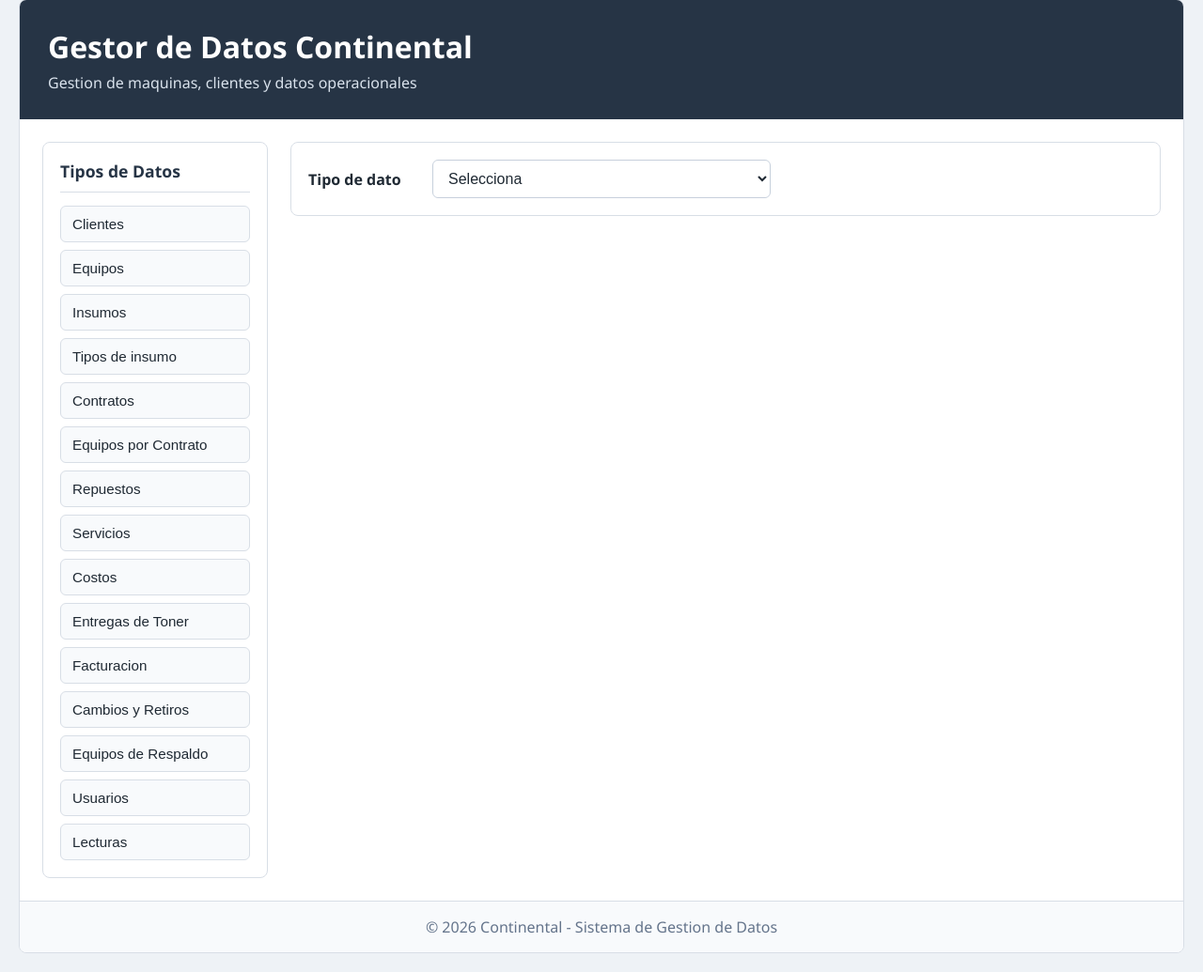
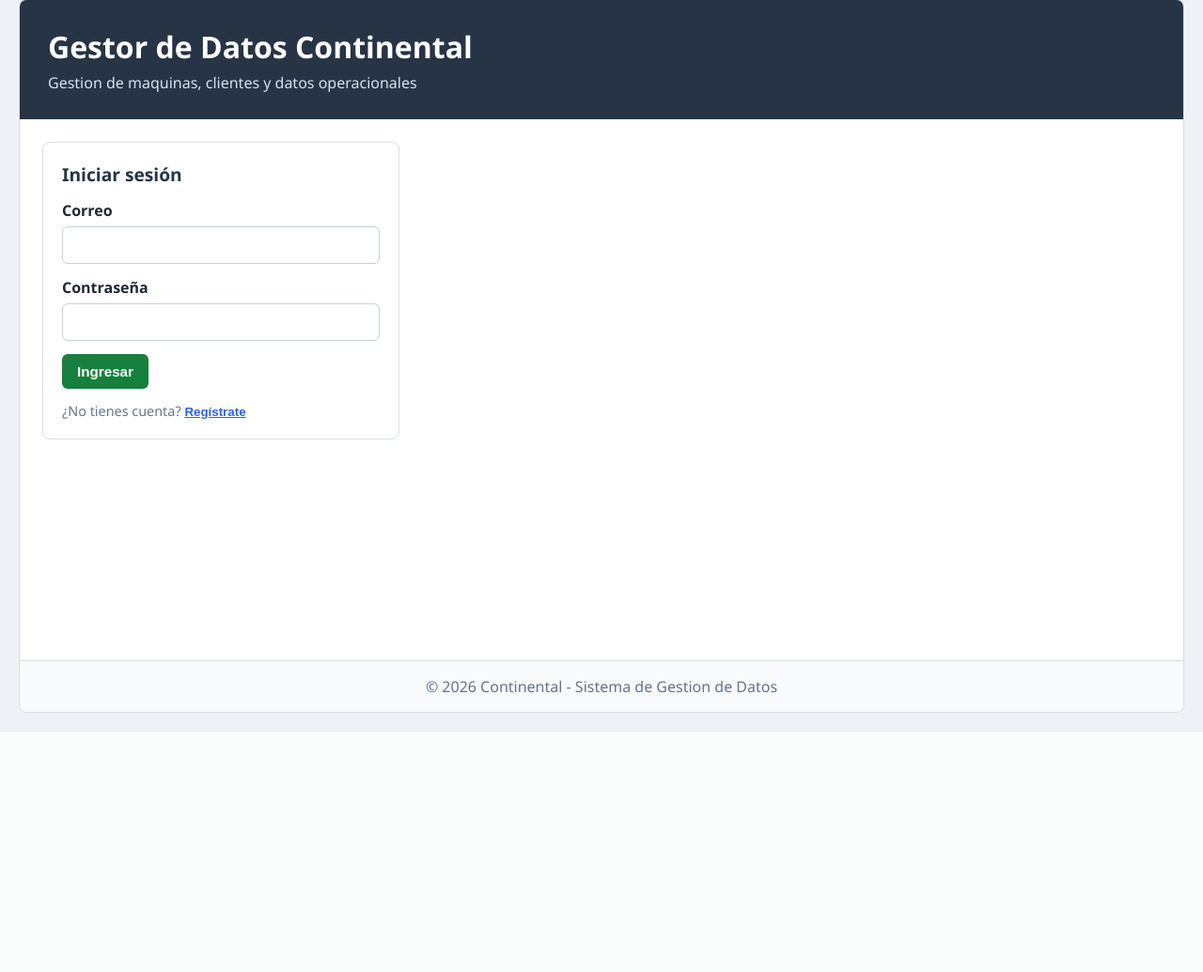
Before and after one commit to J0S23/Software_Continental, a FastAPI app: page / in a window 1280 px wide. Shown: the part 21-1056 px from the top of the page at 94% size. After the commit the page ends 800 px from the top, so only its background shows below. Run offline with FastAPI, Linux system fonts and the light colour scheme.

Commit message:
Feat: Proteger escrituras con sesión y agregar UI de login/registro

```diff
--- a/routers/datos.py
+++ b/routers/datos.py
@@ -1,13 +1,14 @@
 # CRUD generico para cualquier tipo definido en catalogo_modelos.CATALOGO_DATOS:
 # GET/POST/PUT/DELETE /api/{tipo}[/{registro_id}]. El {tipo} en la URL (p. ej.
 # "clientes", "equipos") selecciona la configuracion y el repositorio a usar.
-from fastapi import APIRouter, HTTPException, Request
+from fastapi import APIRouter, Depends, HTTPException, Request
 
 from catalogo_modelos import (
     obtener_configuracion_tipo,
     obtener_configuracion_frontend,
     obtener_tipos,
 )
+from routers.auth import get_current_user
 from servicios_datos import (
     actualizar_registro,
     crear_registro,
@@ -48,7 +49,7 @@ async def obtener_registros(tipo: str):
 
 
 @router.post("/api/{tipo}")
-async def agregar_registro(tipo: str, request: Request):
+async def agregar_registro(tipo: str, request: Request, usuario=Depends(get_current_user)):
     configuracion = obtener_configuracion_tipo(tipo)
     modelo = obtener_modelo(configuracion)
     campos = obtener_campos(configuracion)
@@ -64,7 +65,7 @@ async def agregar_registro(tipo: str, request: Request):
 
 
 @router.put("/api/{tipo}/{registro_id}")
-async def editar_registro(tipo: str, registro_id: int, request: Request):
+async def editar_registro(tipo: str, registro_id: int, request: Request, usuario=Depends(get_current_user)):
     configuracion = obtener_configuracion_tipo(tipo)
     modelo = obtener_modelo(configuracion)
     campos = obtener_campos(configuracion)
@@ -83,7 +84,7 @@ async def editar_registro(tipo: str, registro_id: int, request: Request):
 
 
 @router.delete("/api/{tipo}/{registro_id}")
-async def eliminar_registro(tipo: str, registro_id: int):
+async def eliminar_registro(tipo: str, registro_id: int, usuario=Depends(get_current_user)):
     configuracion = obtener_configuracion_tipo(tipo)
     modelo = obtener_modelo(configuracion)
 
--- a/static/script.js
+++ b/static/script.js
@@ -6,8 +6,72 @@ document.addEventListener("DOMContentLoaded", () => {
     document.getElementById("tipoSelector").addEventListener("change", cambiarTipo);
     document.getElementById("formDatos").addEventListener("submit", agregarDato);
     document.getElementById("limpiarBtn").addEventListener("click", limpiarFormulario);
+
+    document.getElementById("loginForm").addEventListener("submit", iniciarSesion);
+    document.getElementById("registroForm").addEventListener("submit", registrarUsuario);
+    document.getElementById("mostrarRegistroBtn").addEventListener("click", () => mostrarAuthCard("registro"));
+    document.getElementById("mostrarLoginBtn").addEventListener("click", () => mostrarAuthCard("login"));
+    // La app (main) queda oculta hasta iniciar sesion; cargarTipos() se llama
+    // recien cuando el login responde bien (ver mostrarSesionActiva).
+});
+
+function mostrarAuthCard(cual) {
+    document.getElementById("loginCard").hidden = cual !== "login";
+    document.getElementById("registroCard").hidden = cual !== "registro";
+}
+
+async function iniciarSesion(event) {
+    event.preventDefault();
+
+    const email = document.getElementById("loginEmail").value;
+    const contrasena = document.getElementById("loginPassword").value;
+
+    try {
+        const response = await fetch("/auth/login", {
+            method: "POST",
+            headers: { "Content-Type": "application/json" },
+            body: JSON.stringify({ email, contrasena }),
+        });
+        const data = await leerRespuesta(response);
+        mostrarSesionActiva(data.email, data.rol);
+    } catch (error) {
+        mostrarMensaje(error.message, "error", "authMessageArea");
+    }
+}
+
+async function registrarUsuario(event) {
+    event.preventDefault();
+
+    const email = document.getElementById("registroEmail").value;
+    const contrasena = document.getElementById("registroPassword").value;
+    const rol = document.getElementById("registroRol").value;
+
+    try {
+        const response = await fetch("/auth/registro", {
+            method: "POST",
+            headers: { "Content-Type": "application/json" },
+            body: JSON.stringify({ email, contrasena, rol }),
+        });
+        await leerRespuesta(response);
+
+        mostrarMensaje("Registro recibido, pendiente de aprobación por un administrador.", "info", "authMessageArea");
+        document.getElementById("registroForm").reset();
+        mostrarAuthCard("login");
+    } catch (error) {
+        mostrarMensaje(error.message, "error", "authMessageArea");
+    }
+}
+
+function mostrarSesionActiva(email, rol) {
+    document.getElementById("authSection").hidden = true;
+    document.getElementById("appMain").hidden = false;
+
+    const sesionInfo = document.getElementById("sesionInfo");
+    sesionInfo.hidden = false;
+    document.getElementById("sesionEmailLabel").textContent = `${email} (${rol})`;
+
     cargarTipos();
-});
+}
 
 async function cargarTipos() {
     try {
@@ -228,8 +292,8 @@ function limpiarFormulario() {
     document.getElementById("formDatos").reset();
 }
 
-function mostrarMensaje(mensaje, tipo = "info") {
-    const messageArea = document.getElementById("messageArea");
+function mostrarMensaje(mensaje, tipo = "info", contenedorId = "messageArea") {
+    const messageArea = document.getElementById(contenedorId);
     const div = document.createElement("div");
     div.className = `message ${tipo}`;
     div.textContent = mensaje;
--- a/static/style.css
+++ b/static/style.css
@@ -39,6 +39,54 @@ header h1 {
 .subtitle {
     color: #d9e2ec;
     font-size: 1rem;
+}
+
+.sesion-info {
+    margin-top: 10px;
+    color: #d9e2ec;
+    font-size: 0.9rem;
+}
+
+.auth-section {
+    display: flex;
+    flex-wrap: wrap;
+    gap: 20px;
+    padding: 24px;
+}
+
+.auth-card {
+    max-width: 380px;
+    width: 100%;
+    padding: 20px;
+    border: 1px solid #d8dee6;
+    border-radius: 8px;
+    background: #ffffff;
+}
+
+.auth-card h2 {
+    margin-bottom: 14px;
+    color: #263445;
+    font-size: 1.2rem;
+}
+
+.auth-card .form-group {
+    margin-bottom: 14px;
+}
+
+.auth-switch {
+    margin-top: 14px;
+    font-size: 0.9rem;
+    color: #64748b;
+}
+
+.link-btn {
+    padding: 0;
+    border: 0;
+    background: none;
+    color: #2563eb;
+    cursor: pointer;
+    font-weight: 700;
+    text-decoration: underline;
 }
 
 main {
--- a/templates/index.html
+++ b/templates/index.html
@@ -11,9 +11,74 @@
         <header>
             <h1>Gestor de Datos Continental</h1>
             <p class="subtitle">Gestion de maquinas, clientes y datos operacionales</p>
+            <div class="sesion-info" id="sesionInfo" hidden>
+                Sesión: <span id="sesionEmailLabel"></span>
+            </div>
         </header>
 
-        <main>
+        <section class="auth-section" id="authSection">
+            <div class="auth-card" id="loginCard">
+                <h2>Iniciar sesión</h2>
+                <form id="loginForm">
+                    <div class="form-group">
+                        <label for="loginEmail">Correo</label>
+                        <input type="email" id="loginEmail" name="email" required>
+                    </div>
+                    <div class="form-group">
+                        <label for="loginPassword">Contraseña</label>
+                        <input type="password" id="loginPassword" name="contrasena" required>
+                    </div>
+                    <div class="form-actions">
+                        <button type="submit" class="btn btn-success">Ingresar</button>
+                    </div>
+                </form>
+                <p class="auth-switch">
+                    ¿No tienes cuenta?
+                    <button type="button" class="link-btn" id="mostrarRegistroBtn">Regístrate</button>
+                </p>
+            </div>
+
+            <div class="auth-card" id="registroCard" hidden>
+                <h2>Crear cuenta</h2>
+                <form id="registroForm">
+                    <div class="form-group">
+                        <label for="registroEmail">Correo</label>
+                        <input type="email" id="registroEmail" name="email" required>
+                    </div>
+                    <div class="form-group">
+                        <label for="registroPassword">Contraseña</label>
+                        <input type="password" id="registroPassword" name="contrasena" required>
+                    </div>
+                    <div class="form-group">
+                        <label for="registroRol">Rol solicitado</label>
+                        <select id="registroRol" name="rol" required>
+                            <option value="">Selecciona</option>
+                            <option value="Administrador general">Administrador general</option>
+                            <option value="Gerencia">Gerencia</option>
+                            <option value="Subgerencia financiera">Subgerencia financiera</option>
+                            <option value="Coordinación de renta">Coordinación de renta</option>
+                            <option value="Ejecutivo comercial">Ejecutivo comercial</option>
+                            <option value="Servicio técnico">Servicio técnico</option>
+                            <option value="Logística / almacén">Logística / almacén</option>
+                            <option value="Facturación">Facturación</option>
+                            <option value="Cartera">Cartera</option>
+                            <option value="Consulta limitada">Consulta limitada</option>
+                        </select>
+                    </div>
+                    <div class="form-actions">
+                        <button type="submit" class="btn btn-success">Registrarme</button>
+                    </div>
+                </form>
+                <p class="auth-switch">
+                    ¿Ya tienes cuenta?
+                    <button type="button" class="link-btn" id="mostrarLoginBtn">Inicia sesión</button>
+                </p>
+            </div>
+
+            <div id="authMessageArea" aria-live="polite"></div>
+        </section>
+
+        <main hidden id="appMain">
             <div class="content-wrapper">
                 <aside class="sidebar">
                     <h2>Tipos de Datos</h2>
```
Also changed, not shown: routers/auth.py (+31 -6 lines).
